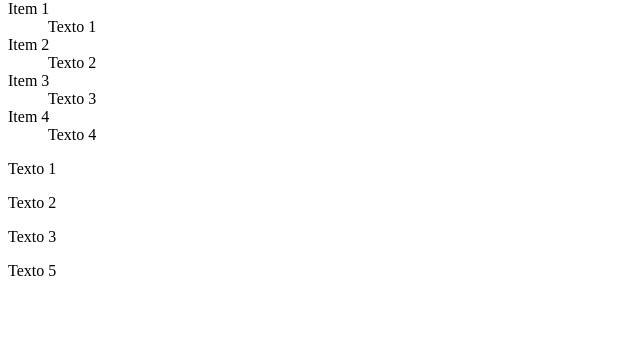
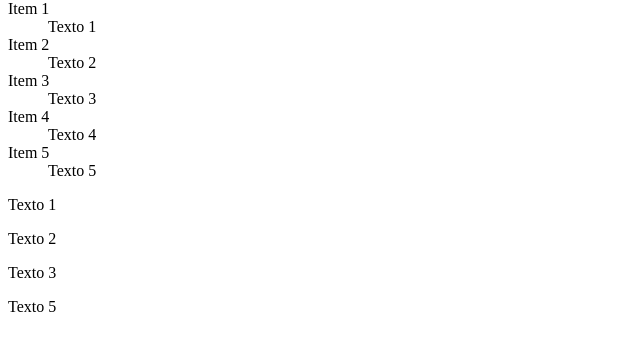
Before and after one commit to nunesxd/alura-git, a plain HTML site: page index.html in a window 1280 px wide. Shown: the part 66-416 px from the top of the page, without its empty margins (0-640 px from the left). Drawn offline with Linux system fonts and the light colour scheme.

Commit message:
Teste de commit no GitKraken

```diff
--- a/index.html
+++ b/index.html
@@ -12,6 +12,9 @@
 
 	<dt>Item 4</dt>
 	<dd>Texto 4</dd>
+
+	<dt>Item 5</dt>
+	<dd>Texto 5</dd>
 </dl>
 
 <p>Texto 1</p>
```
